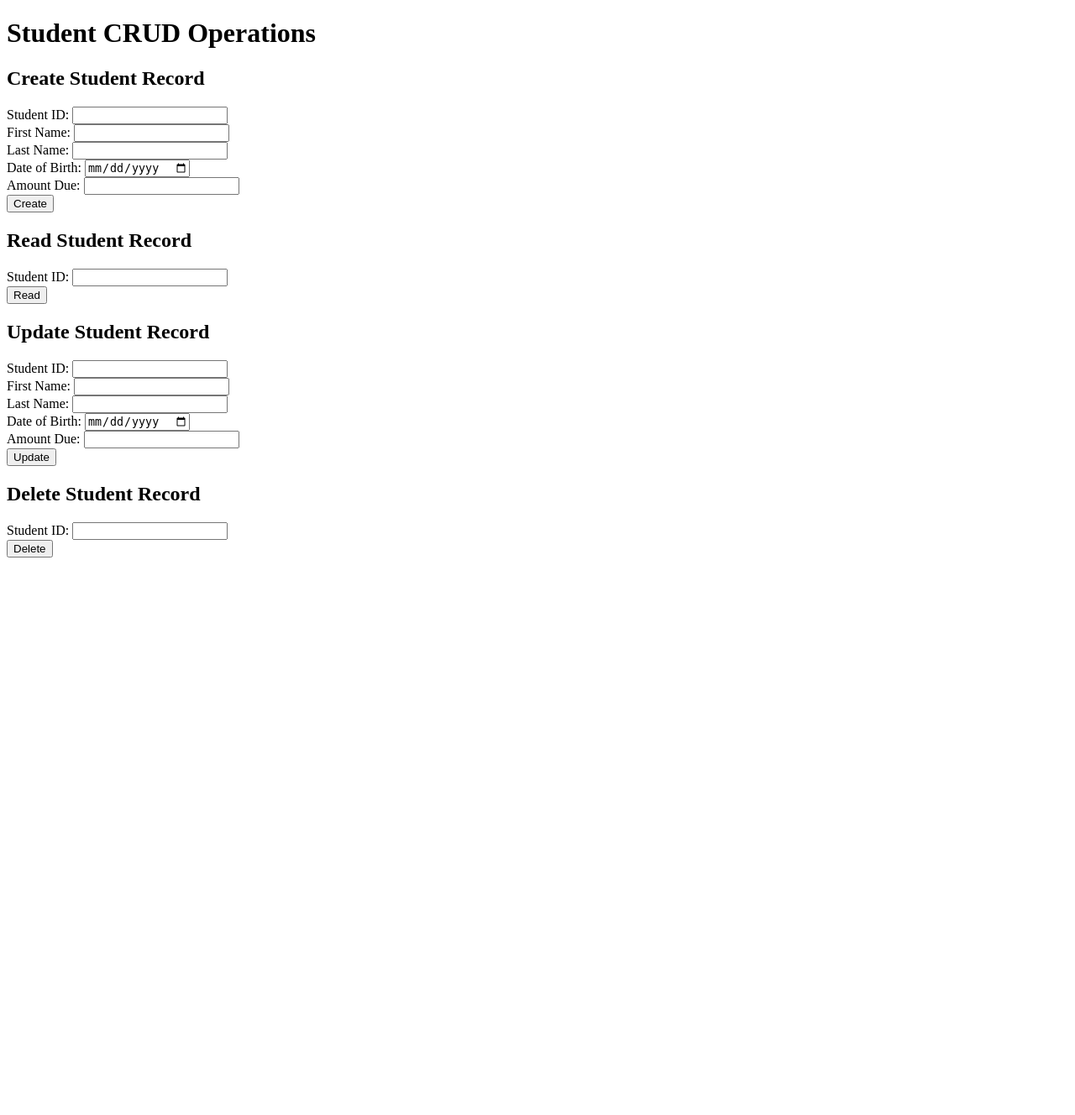
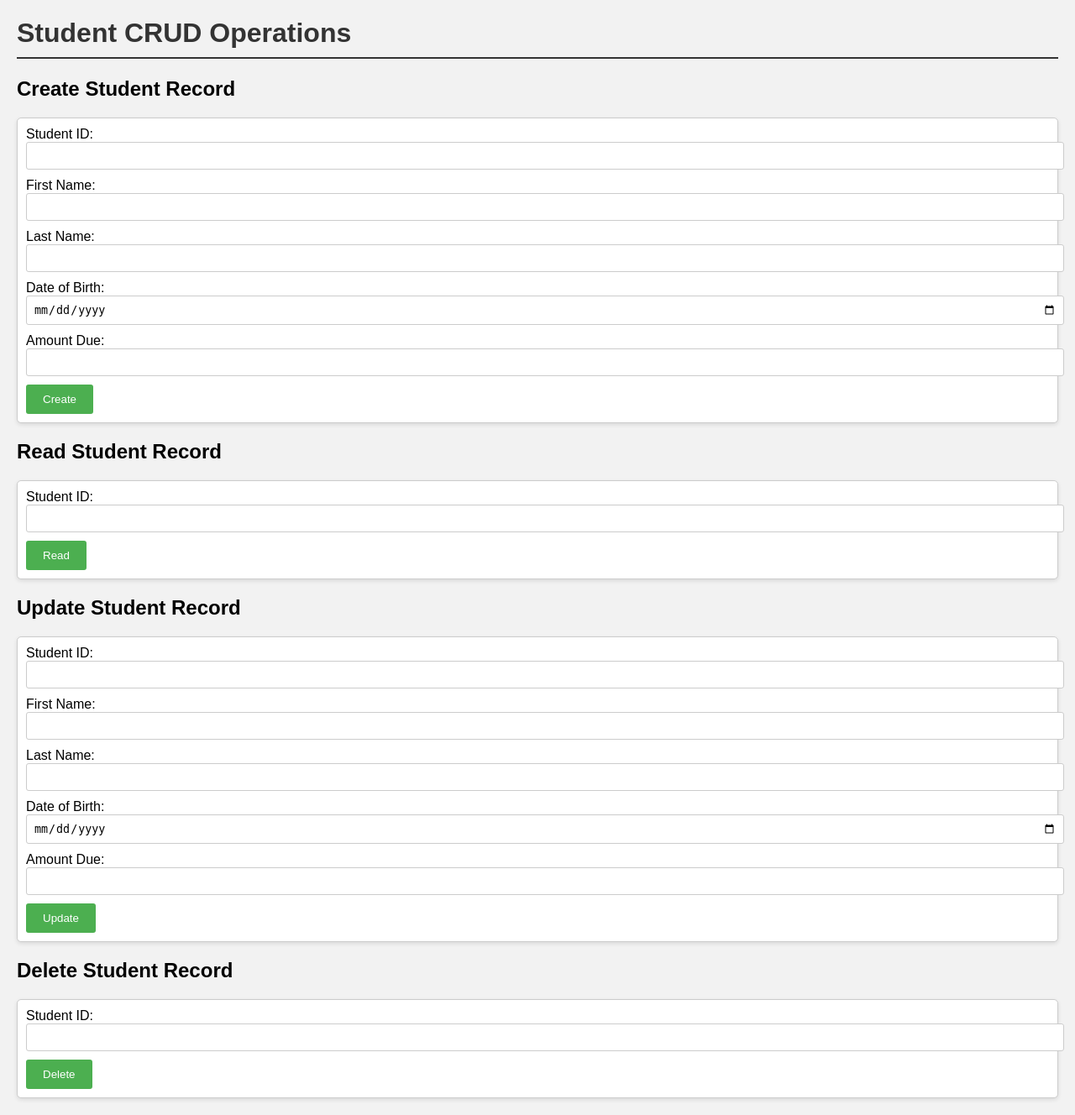
Before and after one commit to roshniraveendran91/ES_Assignment3, a Flask app: page / in a window 1280 px wide. Shown: the whole page at 84% size. Before the commit the page ends 664 px from the top, so only its background shows below. Run offline with Flask 3, Linux system fonts and the light colour scheme.

Commit message:
add readme.md, style.css and preview.jpg

```diff
--- /dev/null
+++ b/static/styles.css
@@ -0,0 +1,50 @@
+/* styles.css */
+body {
+    font-family: Arial, sans-serif;
+    background-color: #f2f2f2;
+    margin: 20px;
+}
+
+h1 {
+    color: #333;
+    border-bottom: 2px solid #333;
+    padding-bottom: 10px;
+}
+
+form {
+    margin-bottom: 20px;
+    padding: 10px;
+    border: 1px solid #ccc;
+    border-radius: 5px;
+    background-color: #fff;
+    box-shadow: 0px 2px 5px rgba(0, 0, 0, 0.1);
+}
+
+form h2 {
+    margin-top: 0;
+}
+
+input[type="text"],
+input[type="number"],
+input[type="date"] {
+    width: 100%;
+    padding: 8px;
+    border: 1px solid #ccc;
+    border-radius: 3px;
+    margin-bottom: 10px;
+}
+
+input[type="submit"] {
+    background-color: #4CAF50;
+    color: #fff;
+    padding: 10px 20px;
+    border: none;
+    border-radius: 3px;
+    cursor: pointer;
+}
+
+input[type="submit"]:hover {
+    background-color: #45a049;
+}
+
+/* Add more styles as needed */
--- a/templates/index.html
+++ b/templates/index.html
@@ -2,6 +2,7 @@
 <html>
 <head>
     <title>Student CRUD Operations</title>
+    <link rel="stylesheet" type="text/css" href="static/styles.css">
 </head>
 <body>
     <h1>Student CRUD Operations</h1>
```
Also changed, not shown: preview.jpg (added), readme.md (added), students.db.
